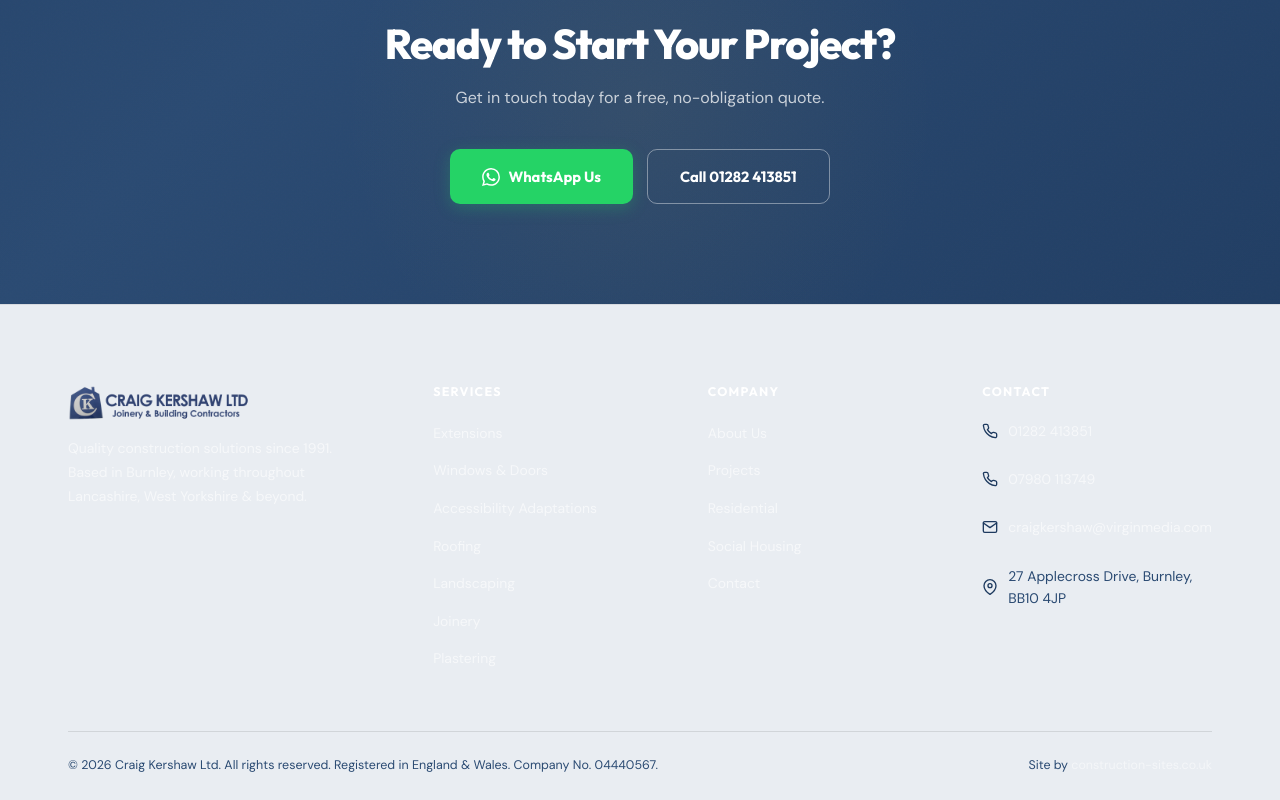
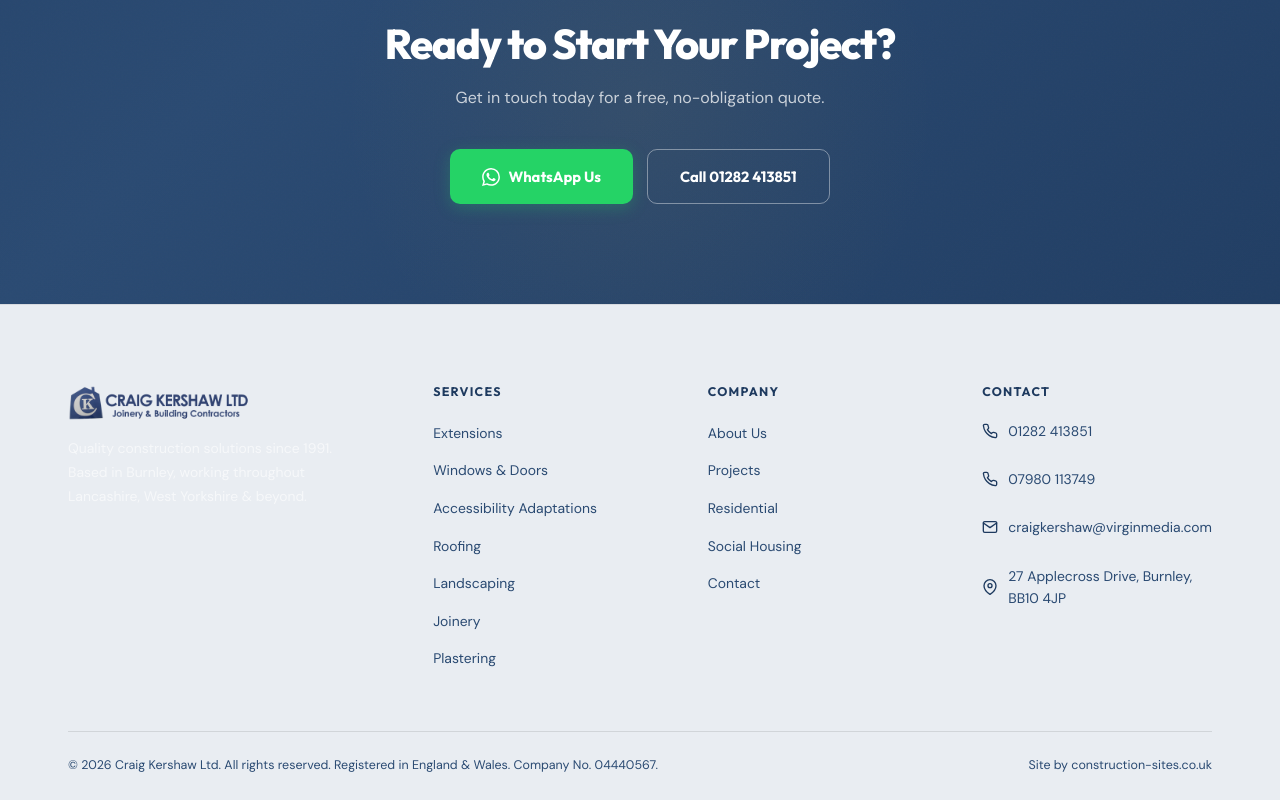
Before and after one commit to paddydon-a11y/craig-kershaw, a plain HTML site: page index.html in a window 1280 px wide. Shown: the part 5225-6025 px from the top of the page. Drawn offline with Linux system fonts and the light colour scheme.

Commit message:
Fix footer text still showing white from generic selectors
Override the .footer-grid > div selectors that were resetting
text back to white, now using navy/navy-mid for light background.

Co-Authored-By: Claude Opus 4.6 <noreply@anthropic.com>

```diff
--- a/styles.css
+++ b/styles.css
@@ -2321,7 +2321,7 @@ h1, h2, h3, h4, h5, h6 {
   font-weight: 700;
   text-transform: uppercase;
   letter-spacing: 0.1em;
-  color: var(--white);
+  color: var(--navy);
   margin-bottom: 20px;
 }
 
@@ -2333,7 +2333,7 @@ h1, h2, h3, h4, h5, h6 {
 
 .footer-grid > div ul li a {
   font-size: 0.87rem;
-  color: rgba(255, 255, 255, 0.6);
+  color: var(--navy-mid);
   transition: color 0.3s ease;
 }
 
@@ -2343,11 +2343,11 @@ h1, h2, h3, h4, h5, h6 {
 
 .footer-grid > div ul li:not(:has(a)) {
   font-size: 0.87rem;
-  color: rgba(255, 255, 255, 0.6);
+  color: var(--navy-mid);
 }
 
 .footer-bottom a {
-  color: rgba(255, 255, 255, 0.5);
+  color: var(--navy-mid);
   transition: color 0.3s ease;
 }
 
```
